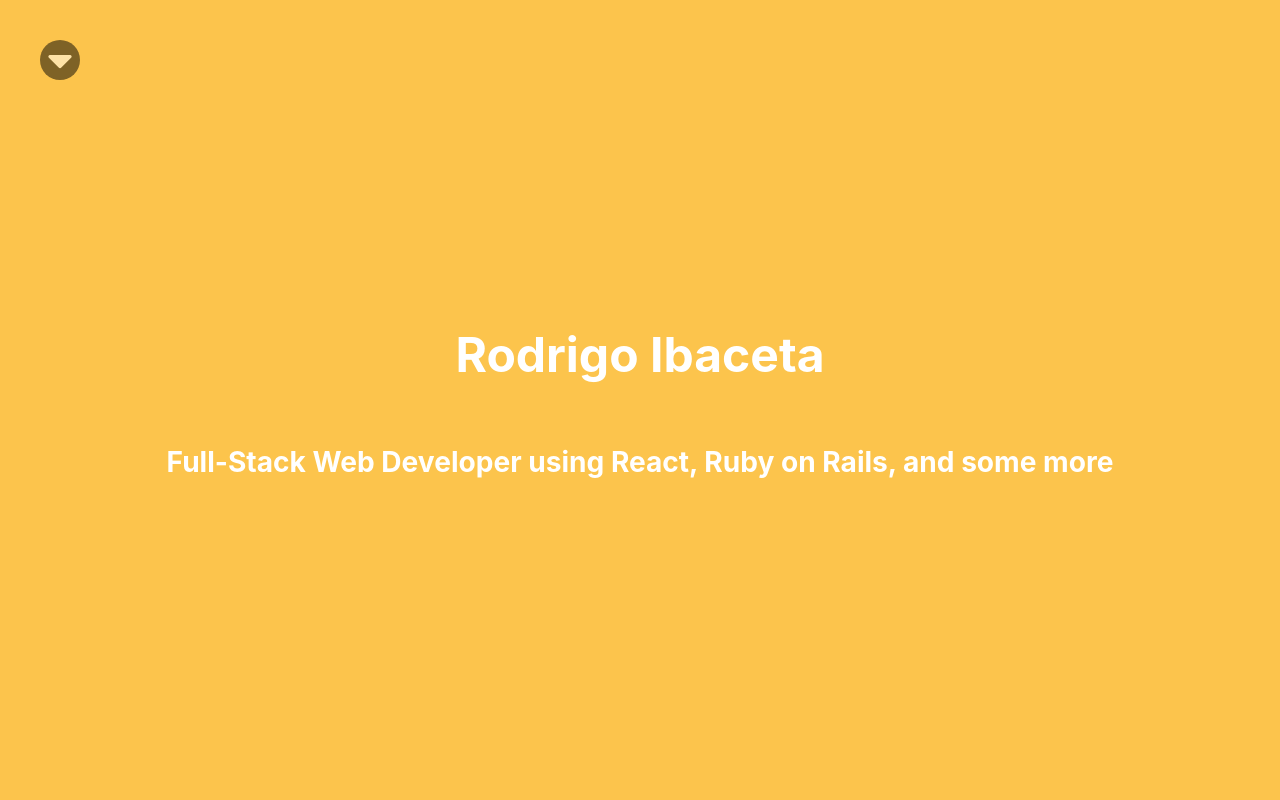
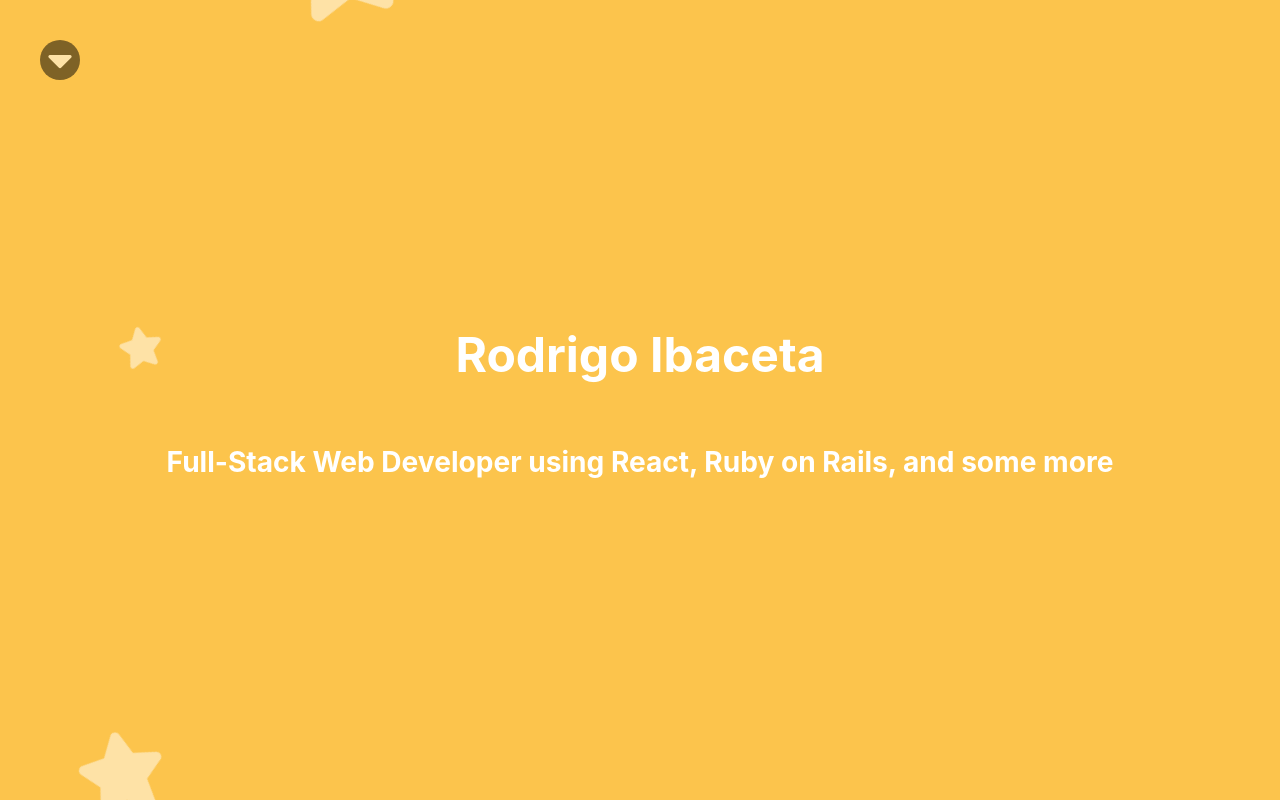
Before and after one commit to RokoVarano/portfolio-modern, a Next.js app: page / in a window 1280 px wide. Built offline with nearby package versions, Linux system fonts and the light colour scheme.

Commit message:
add falling stars

```diff
--- /dev/null
+++ b/components/Toy.tsx
@@ -0,0 +1,34 @@
+import React, { useEffect, useRef } from 'react'
+import cssClass from './toy.module.scss';
+
+type Props = {
+  fallTime: number,
+  fallDistance: number,
+  size: number,
+  iconClass: string,
+  left: number
+  wait: number
+}
+
+const Toy = (props: Props) => {
+
+  const toyRef = useRef<HTMLElement>(null);
+
+  useEffect(()=> {
+    setTimeout(() => {
+      toyRef.current?.style.setProperty('top', `${props.fallDistance}vh`)
+    }, props.wait * 1000)
+  }, [])
+
+  return (
+    <i className={`${cssClass.toy} ${props.iconClass}`} style={
+      {
+        fontSize: `${props.size}vh`,
+        transition: `top ${props.fallTime}s`,
+        left: `${props.left}vh`,
+      }
+    } ref={toyRef}></i>
+  )
+}
+
+export default Toy
--- /dev/null
+++ b/components/toy.module.scss
@@ -0,0 +1,19 @@
+@import '../styles/variables.scss';
+
+.toy {
+    position: absolute;
+    -webkit-animation:spin 4s linear infinite;
+    -moz-animation:spin 4s linear infinite;
+    animation:spin 4s linear infinite;
+    color: $bg-color1;
+    top: -60vh;
+    z-index: 1;
+    display: flex;
+    justify-content: center;
+    align-items: center;
+    opacity: .5;
+}
+
+@-moz-keyframes spin { 100% { -moz-transform: rotate(360deg); } }
+@-webkit-keyframes spin { 100% { -webkit-transform: rotate(360deg); } }
+@keyframes spin { 100% { -webkit-transform: rotate(360deg); transform:rotate(360deg); } }
--- a/pages/index.tsx
+++ b/pages/index.tsx
@@ -1,15 +1,17 @@
 import type { NextPage } from 'next'
+import { useRef } from 'react'
 import AboutMe from '../components/AboutMe'
 import BlurryBG from '../components/BlurryBG'
 import PhoneMenu from '../components/PhoneMenu'
 import PhoneMenuButton from '../components/PhoneMenuButton'
 import Section from '../components/Section'
+import Toy from '../components/Toy'
 
 const Home: NextPage = () => {
   const colors = {
     salmon: 'rgba(250, 128, 114, 0.5)',
     teal: 'rgba(0, 128, 128, 0.5)',
-    orange: 'rgb(252, 196, 76)'
+    orange: 'rgba(252, 196, 76, 1)'
   }
 
   return (
@@ -18,6 +20,12 @@
       <BlurryBG/>
       <PhoneMenu/>
       <div className="indexcontainer">
+        <Toy fallTime={10} fallDistance={120} size={10} iconClass='fas fa-star' left={10} wait={0}/>
+        <Toy fallTime={20} fallDistance={220} size={5} iconClass='fas fa-star' left={15} wait={1}/>
+        <Toy fallTime={30} fallDistance={320} size={15} iconClass='fas fa-star' left={35} wait={2}/>
+        <Toy fallTime={40} fallDistance={420} size={5} iconClass='fas fa-star' left={20} wait={3}/>
+        <Toy fallTime={10} fallDistance={35} size={10} iconClass='fas fa-star' left={20} wait={4}/>
+
         <Section id="aboutMe" bgColor={colors.orange}><AboutMe/></Section>
         <Section id="projects" bgColor={colors.teal}><></></Section>
         <Section id="certifications" bgColor={colors.orange}><></></Section>
```
